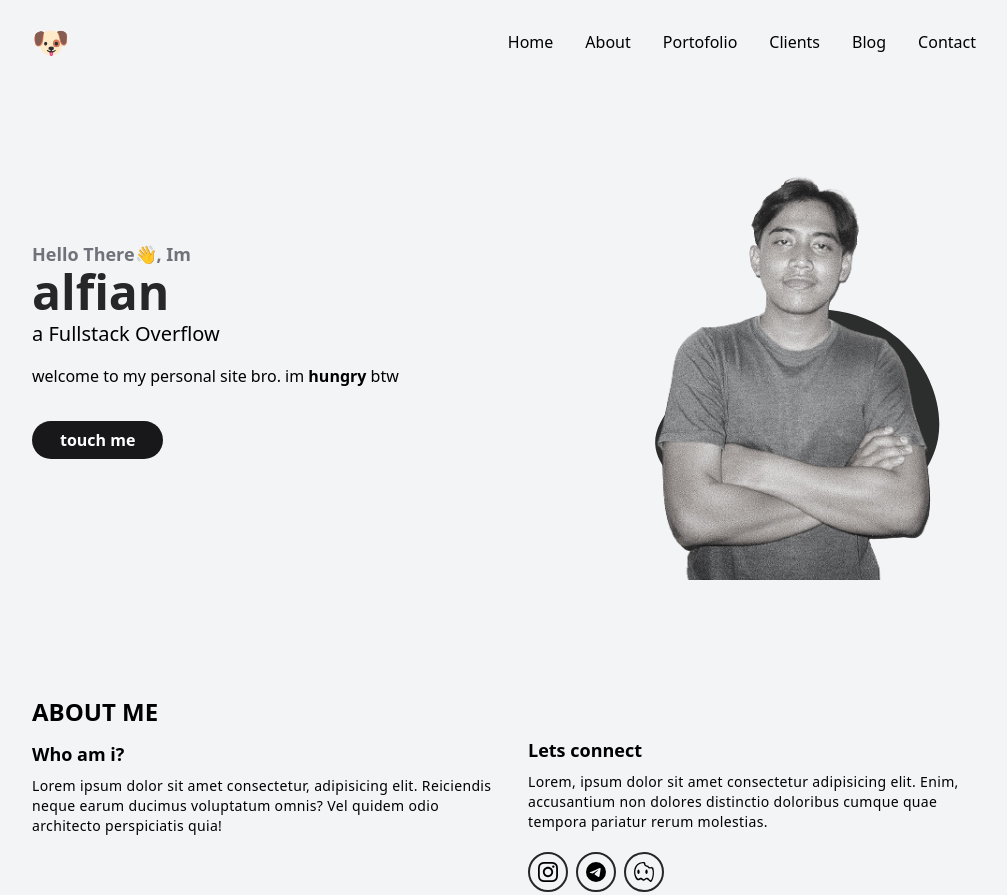
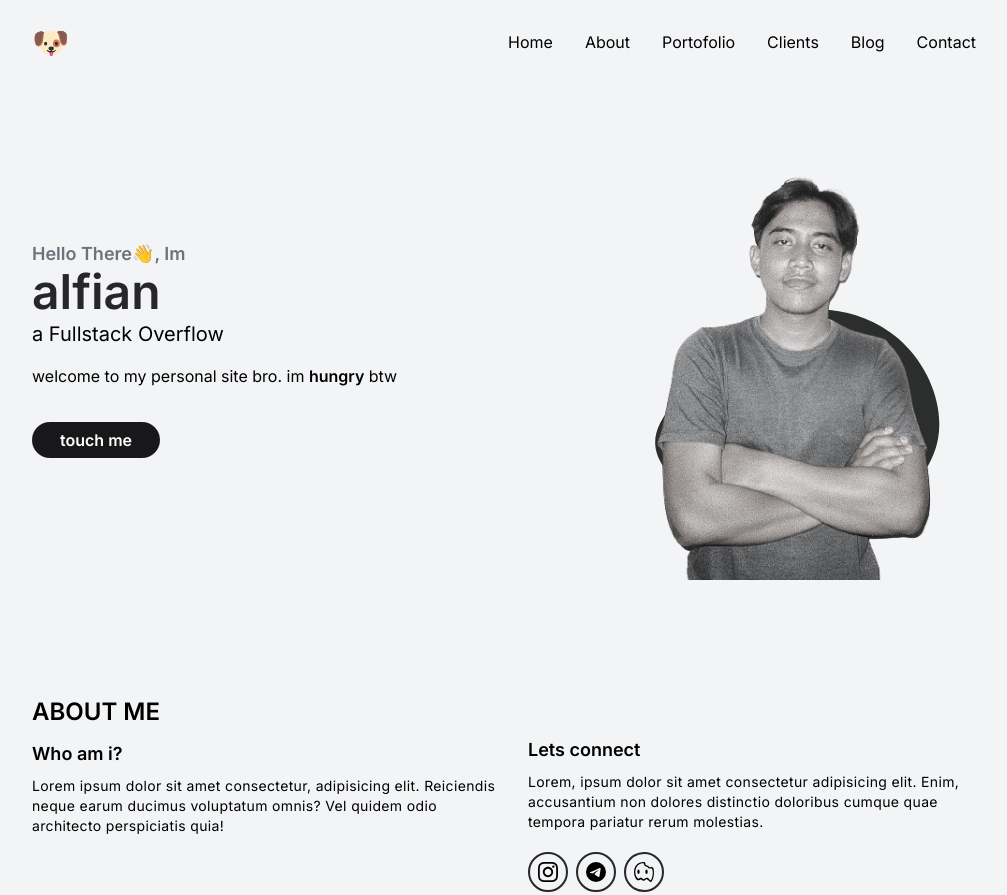
Before and after one commit to superjabs/portofolio, a website: page index.html in a window 1280 px wide. Shown: the top 895 px of the page, without its empty margins (128-1135 px from the left). Drawn offline with Linux system fonts and the light colour scheme.

Commit message:
change css path

```diff
--- a/index.html
+++ b/index.html
@@ -14,7 +14,7 @@
       href="https://fonts.googleapis.com/css2?family=Inter:wght@200;400;600&display=swap"
       rel="stylesheet"
     />
-    <link rel="stylesheet" href="dist/css/final.css" />
+    <link rel="stylesheet" href="dist/css/output.css" />
     <title>Alfian Sy — Student and Front End Developer</title>
   </head>
   <body class="bg-gray-100">
```
